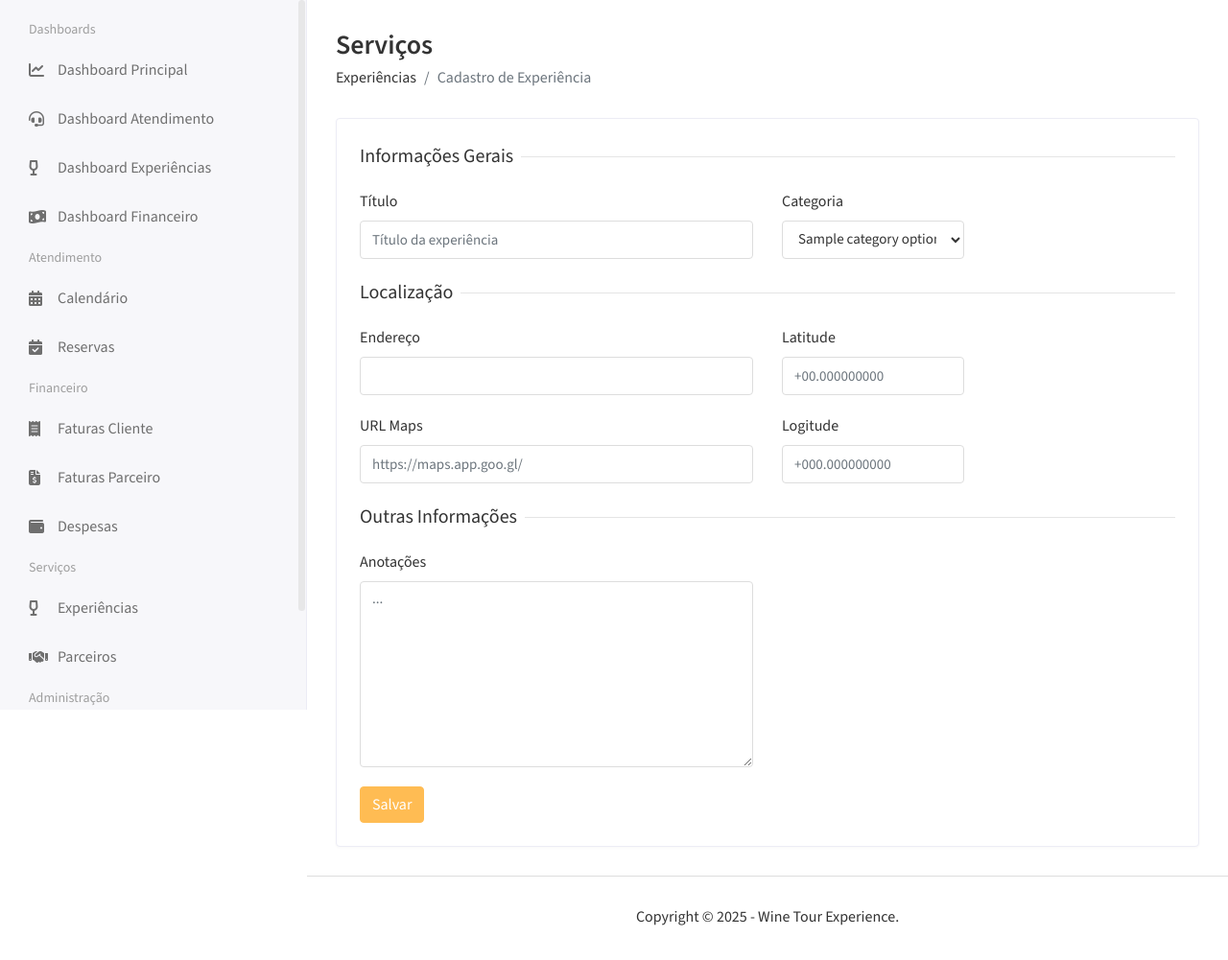
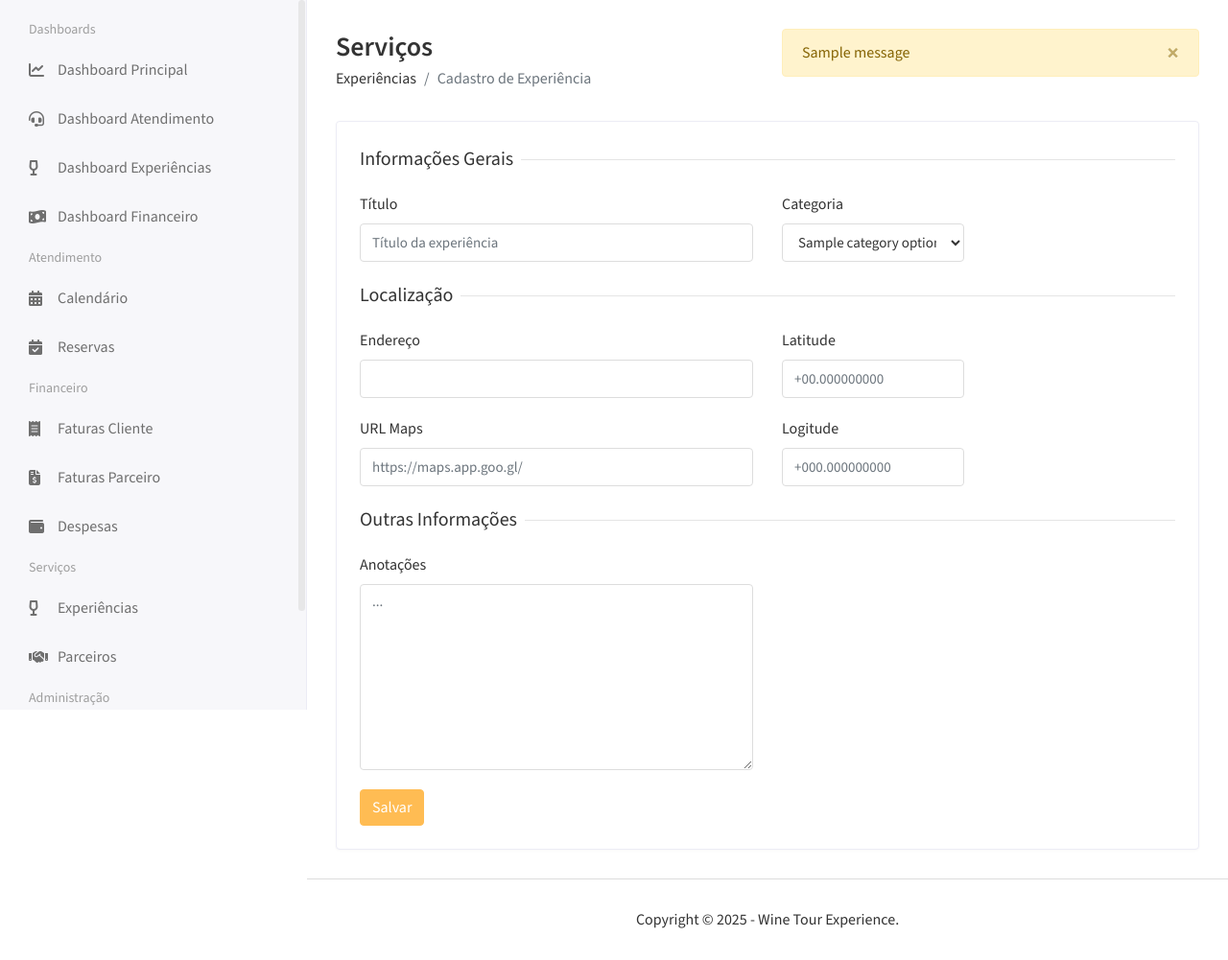
Before and after one commit to marcosmapl/wte-dashboard, a Django app: template templates/experience/add-experience.html in a window 1280 px wide. Shown: the part 60-1061 px from the top of the page at 96% size. Before the commit the page ends 1025 px from the top, so only its background shows below. Run offline with Django 3.2, Linux system fonts and the light colour scheme; the template is opened without the code that fills it: most values are stand-ins (such as "Sample title", 1, 10 or a date in 2020); one stand-in notice (Sample message) is shown; parts of the project's set-up code (start-up, migrations or seed data) failed here and were passed over; some libraries are stand-ins or nearby versions.

```diff
--- a/experience/models.py
+++ b/experience/models.py
@@ -47,9 +47,9 @@ class Experience(models.Model):
     title = models.CharField(max_length=180, blank=False, null=False)
     # description = models.TextField(blank=False, null=False)
     departure_place = models.CharField(max_length=255, blank=False, null=False)
-    latitude = models.DecimalField(max_digits=12, decimal_places=9, validators=[MinValueValidator(-90), MaxValueValidator(90)], blank=True, null=True)
-    longitude = models.DecimalField(max_digits=12, decimal_places=9, validators=[MinValueValidator(-90), MaxValueValidator(90)], blank=True, null=True)
-    maps_url = models.URLField(max_length=255, blank=True, null=True, validators=[URLValidator()])
+    latitude = models.DecimalField(max_digits=11, decimal_places=9, validators=[MinValueValidator(-90.0, "Valor de latitude não pode ser inferior a -90!"), MaxValueValidator(90.0, "Valor de latitude não pode ser superior a 90!")], blank=True, null=True)
+    longitude = models.DecimalField(max_digits=12, decimal_places=9, validators=[MinValueValidator(-180.0, "Valor de longitude não pode ser inferior a -180!"), MaxValueValidator(180.0, "Valor de longitude não pode ser inferior a -180!")], blank=True, null=True)
+    maps_url = models.URLField(max_length=255, blank=True, null=True, validators=[URLValidator(message="URL inválida! Certifique-se de que a URL está correta.")])
     category = models.IntegerField(choices=ExperienceCategory.choices, default=ExperienceCategory.SEM_CATEGORIA)
     status = models.IntegerField(choices=ExperienceStatus.choices, default=ExperienceStatus.AVAILABLE)
     notes = models.TextField(blank=True, null=True)
--- a/templates/Home/index.html
+++ b/templates/Home/index.html
@@ -315,8 +315,8 @@
          </div>
       </div>
    </div>
-   <footer>
-      <p>Copyright © 2025 Wine Tour Experience.</p>
+   <footer style="text-align: center;">
+      <p>Copyright © 2025 - Wine Tour Experience.</p>
    </footer>
 </div>
 </div>
--- a/templates/authentication/login.html
+++ b/templates/authentication/login.html
@@ -2,6 +2,7 @@
 
 <!DOCTYPE html>
 <html lang="en">
+
 <head>
    <meta charset="utf-8">
    <meta name="viewport" content="width=device-width, initial-scale=1.0, user-scalable=0">
@@ -10,7 +11,8 @@
    <!-- Favicon -->
    <link rel="shortcut icon" href="{% static 'assets/img/favicon.png' %}">
    <!-- Google Fonts -->
-   <link rel="stylesheet" href="https://fonts.googleapis.com/css2?family=Poppins:ital,wght@0,500;0,600;0,700;1,400&amp;display=swap">
+   <link rel="stylesheet"
+      href="https://fonts.googleapis.com/css2?family=Poppins:ital,wght@0,500;0,600;0,700;1,400&amp;display=swap">
    <!-- Bootstrap CSS -->
    <link rel="stylesheet" href="{% static 'assets/plugins/bootstrap/css/bootstrap.min.css' %}">
    <!-- Font Awesome CSS -->
@@ -19,6 +21,7 @@
    <!-- Custom CSS -->
    <link rel="stylesheet" href="{% static 'assets/css/style.css' %}">
 </head>
+
 <body>
 
    <div class="main-wrapper login-body">
@@ -85,4 +88,5 @@
    <!-- Custom JS -->
    <script src="{% static 'assets/js/script.js' %}"></script>
 </body>
+
 </html>
--- a/templates/experience/add-experience.html
+++ b/templates/experience/add-experience.html
@@ -6,12 +6,25 @@
    <div class="content container-fluid">
       <div class="page-header">
          <div class="row align-items-center">
-            <div class="col">
+            <div class="col-12 col-sm-6">
                <h3 class="page-title">Serviços</h3>
                <ul class="breadcrumb">
                   <li class="breadcrumb-item"><a href="{% url 'list_experience' %}">Experiências</a></li>
                   <li class="breadcrumb-item active">Cadastro de Experiência</li>
                </ul>
+            </div>
+            <!-- Error and success messages -->
+            {% if messages %}
+            <div class="col-12  col-sm-6">
+               <div class="alert alert-warning alert-dismissible fade show" role="alert">
+                  {% for message in messages %}
+                  <span>{{ message }}</span><br>
+                  {% endfor %}
+                  <button type="button" class="close" data-dismiss="alert" aria-label="Close">
+                     <span aria-hidden="true">&times;</span>
+                  </button>
+               </div>
+               {% endif %}
             </div>
          </div>
       </div>
@@ -85,8 +98,7 @@
                         <div class="col-12 col-sm-6">
                            <div class="form-group">
                               <label>Anotações</label>
-                              <textarea class="form-control" name="notes" placeholder="..." rows="8"
-                                 required></textarea>
+                              <textarea class="form-control" name="notes" placeholder="..." rows="8"></textarea>
                            </div>
                         </div>
                         <div class="col-12">
```
Also changed, not shown: experience/views.py (+4 -3 lines). Lines whose indentation alone changed are shown as unchanged.
